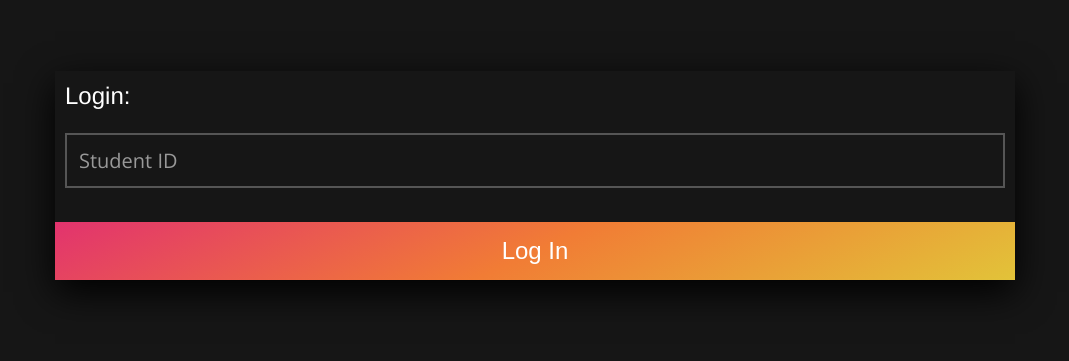
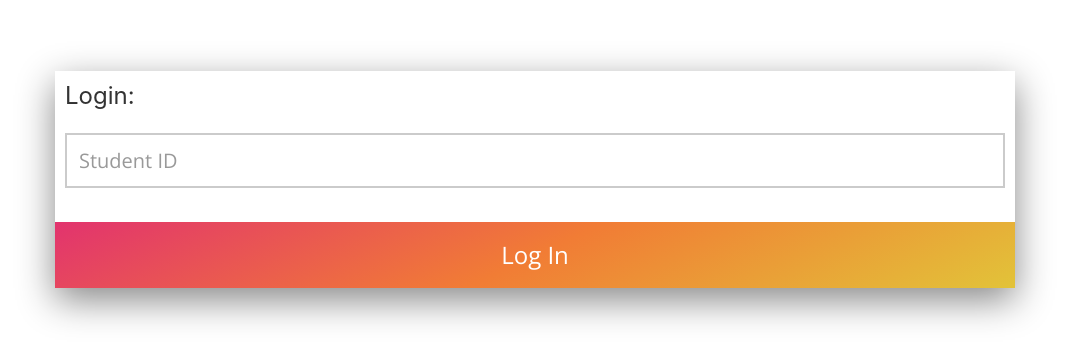
Before and after one commit to Team100/Scouting2019, a website: page front/index.html in a window 1280 px wide. Shown: the part 179-540 px from the top of the page, without its empty margins (105-1174 px from the left). Drawn offline with nearby package versions, Linux system fonts and the light colour scheme.

Commit message:
Fix bugs

```diff
--- a/front/index.html
+++ b/front/index.html
@@ -27,11 +27,12 @@
         <div class="margins">
             <h2 class="uk-card-title">Login:</h2>
             <!-- TO DO Ensure that this input method works-->
-                <input class="uk-input uk-form-large" type="number" inputmode="numeric" pattern="[0-9]*" placeholder="Student ID">
+            <input class="uk-input uk-form-large" type="number" inputmode="numeric" pattern="[0-9]*"
+                   placeholder="Student ID">
             <br>
             <br>
         </div>
-            <button class="button orButton inner-100" onclick="goToMatchSetUp()">Log In</button>
+        <div class="button orButton" onclick="goToMatchSetUp()">Log In</div>
     </div>
 </div>
 
@@ -41,11 +42,13 @@
         <div class="margins">
             <h2 class="uk-card-title">Pre Match</h2>
             <!-- TO DO Ensure that this input method works-->
-                <input class="uk-input uk-form-large" type="number" inputmode="numeric" pattern="[0-9]*" placeholder="Match #">
+            <input class="uk-input uk-form-large" type="number" inputmode="numeric" pattern="[0-9]*"
+                   placeholder="Match #">
             <br>
             <br>
             <br>
-                <input class="uk-input uk-form-large" type="number" inputmode="numeric" pattern="[0-9]*" placeholder="Team #">
+            <input class="uk-input uk-form-large" type="number" inputmode="numeric" pattern="[0-9]*"
+                   placeholder="Team #">
             <br>
             <br>
             <br>
--- a/front/main.css
+++ b/front/main.css
@@ -8,7 +8,7 @@ html, body {
     right: 0;
     top: 0;
     bottom: 0;
-    background-color: #161616;
+    background-color: #ffffff;
     font-family: 'Open Sans', sans-serif;
 }
 
@@ -17,18 +17,23 @@ h1 {
     font-weight: 100;
 }
 
+.debug {
+    background-color: blue;
+}
+
 #login, #match-setup, #data-entry {
     height: 100%;
 }
 
 .button {
+    background-color: transparent;
     font-weight: 100 !important;
     padding: 15px 32px;
     text-align: center;
     text-decoration: none;
-    display: inline;
     font-size: 24px;
     position: static;
+    cursor: pointer;
 }
 
 .orButton {
@@ -107,10 +112,6 @@ h1 {
     margin: 10px;
 }
 
-.debug {
-    background-color: #00ff00;
-}
-
 .horiz-center {
     margin: 0;
     position: fixed;
@@ -153,7 +154,7 @@ h1 {
 }
 
 .ds-large {
-    box-shadow: 0px 12px 35px #000000;
+    box-shadow: 0px 12px 35px #888888;
 }
 
 .card {
@@ -188,36 +189,26 @@ h1 {
 }
 
 h2 {
-    font-weight: normal;
-    color: #ffffff;
-    font-family: Gotham SSm A, Gotham SSm B, Helvetica, Arial, sans-serif;
+    /*font-weight: lighter;
+    color: #090909;
+    font-family: Gotham SSm A, Gotham SSm B, Helvetica, Arial, sans-serif;*/
 }
 
 .uk-input, .uk-input:focus {
     border-width: 2px;
-    border-color: #555555;
-    color: #ffffff;
-    background: #161616;
+    border-color: #cbcbcb;
+    /*color: #000000;
+    background: #ffffff;*/
 }
 
 .uk-input:focus {
     border-width: 2px;
-    border-color: #cbcbcb;
+    border-color: #727272;
 }
 
 textarea:focus, input:focus, button:focus {
     outline: none;
 }
-
-/*#tempOrg {
-    height: 300%;
-    width: 100%;
-    display: flex;
-    align-items: stretch;
-    justify-content: space-evenly;
-    flex-direction: column;
-    flex-wrap: nowrap;
-}*/
 
 .container-incr {
     width: 100%;
--- a/front/main.js
+++ b/front/main.js
@@ -1,4 +1,3 @@
-
 var counter = 0;
 
 var pages = {
@@ -6,7 +5,7 @@ var pages = {
     METADATA:"metadata",
     AUTON:"auton",
     WOW: "wowPage"
-}
+};
 var page;
 
 var currentLoaderWidth = 0;
```
Lines whose indentation alone changed are shown as unchanged.
